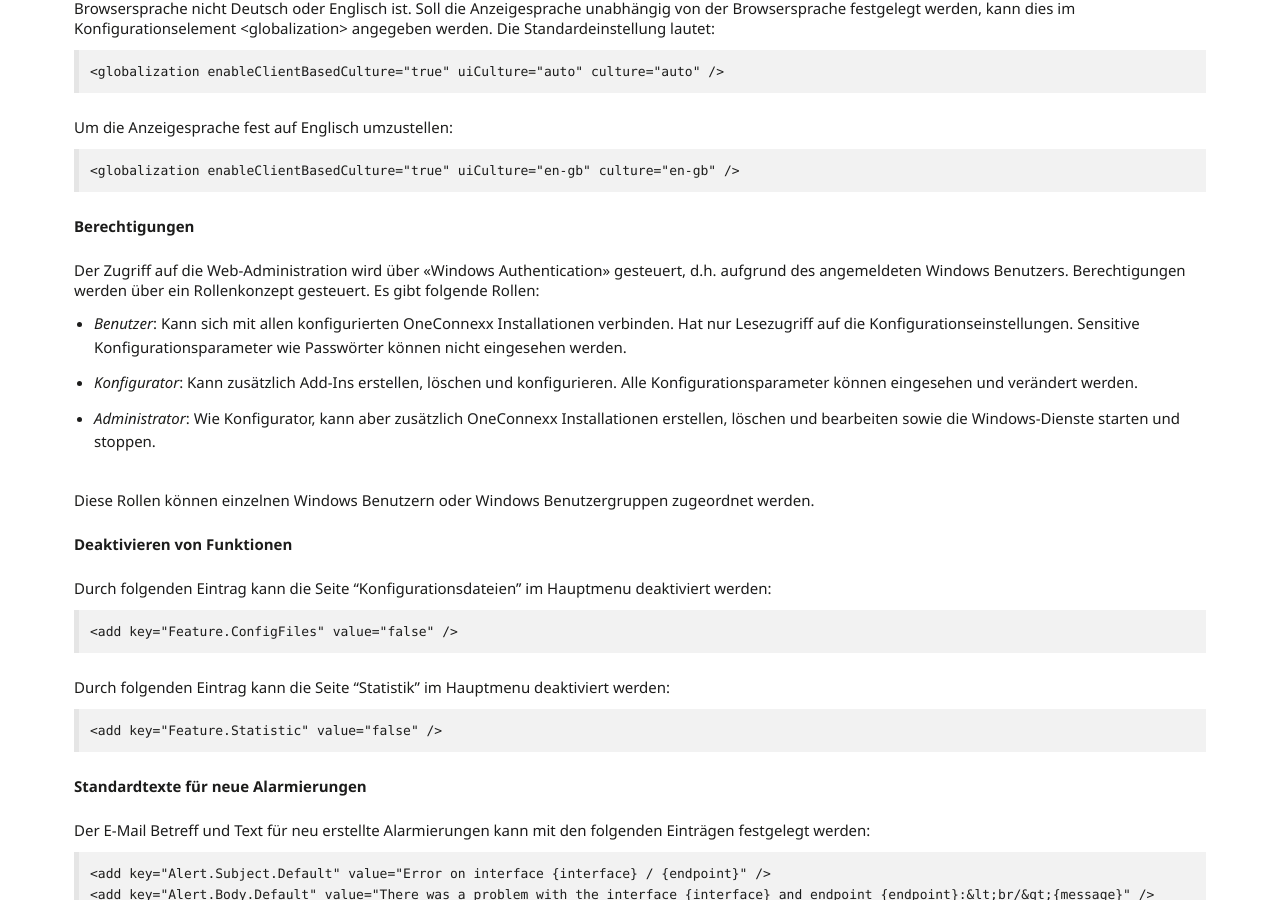
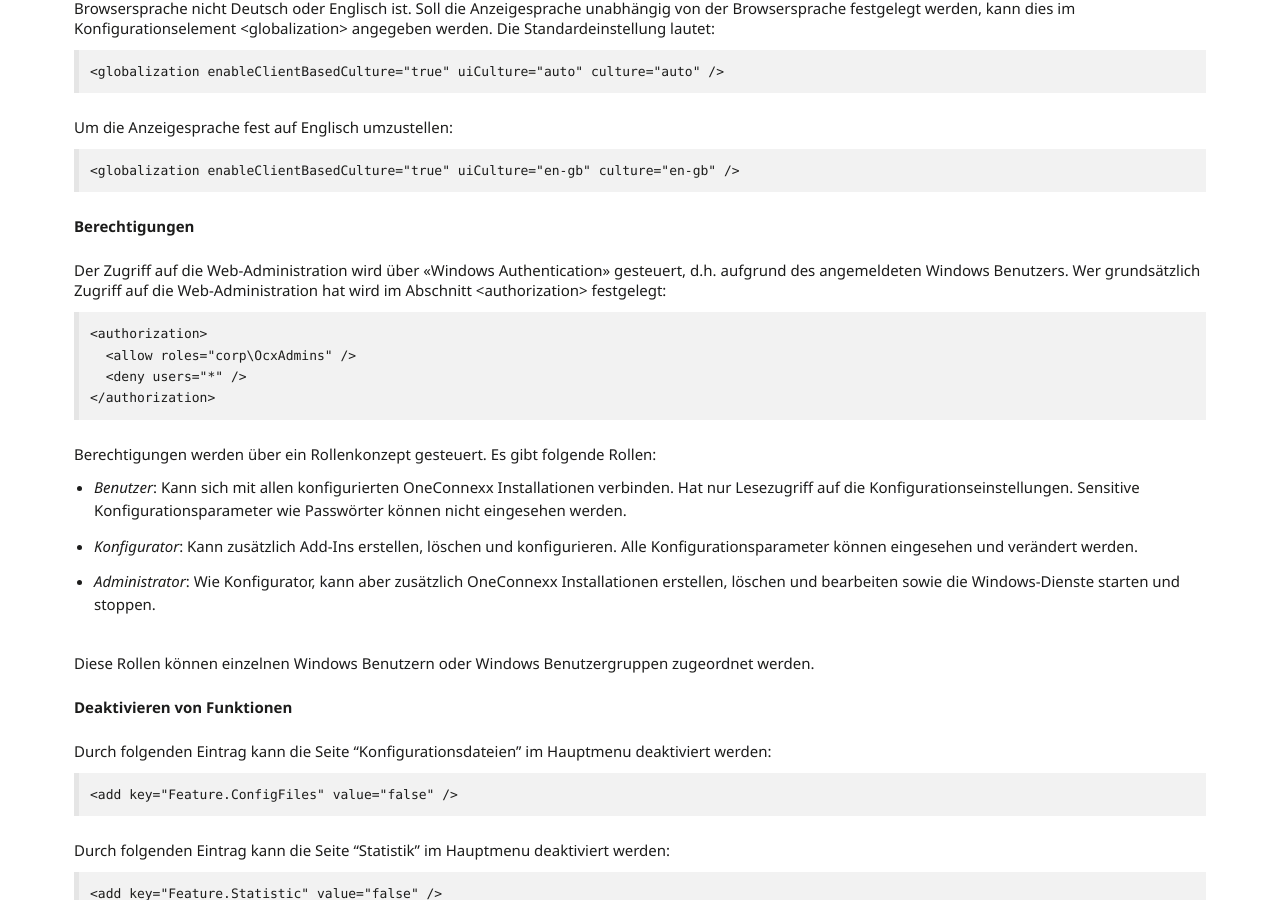
Before and after one commit to primesoft-group/oneconnexx-docs, a Jekyll site: the page built from _pages/setup/de/web.md, in a window 1280 px wide and 900 px high, scrolled down 3194 px. Built offline with Jekyll 4.4.1, drawn with Linux system fonts in a browser that asks for light colours; nearby versions of some CDN libraries; some web fonts are replaced.

Commit message:
Update web.md

````diff
--- a/_pages/setup/de/web.md
+++ b/_pages/setup/de/web.md
@@ -131,7 +131,16 @@
 __Berechtigungen__
 
 Der Zugriff auf die Web-Administration wird über «Windows Authentication» gesteuert, d.h. aufgrund des angemeldeten Windows
-Benutzers. Berechtigungen werden über ein Rollenkonzept gesteuert. Es gibt folgende Rollen:
+Benutzers. Wer grundsätzlich Zugriff auf die Web-Administration hat wird im Abschnitt &lt;authorization&gt; festgelegt:
+
+```
+<authorization>
+  <allow roles="corp\OcxAdmins" />
+  <deny users="*" />
+</authorization>
+```
+
+Berechtigungen werden über ein Rollenkonzept gesteuert. Es gibt folgende Rollen:
 
 * *Benutzer*: Kann sich mit allen konfigurierten OneConnexx Installationen verbinden. Hat nur Lesezugriff auf die Konfigurationseinstellungen. Sensitive Konfigurationsparameter wie Passwörter können nicht eingesehen werden.
 * *Konfigurator*: Kann zusätzlich Add-Ins erstellen, löschen und konfigurieren. Alle Konfigurationsparameter können eingesehen und verändert werden.
````
